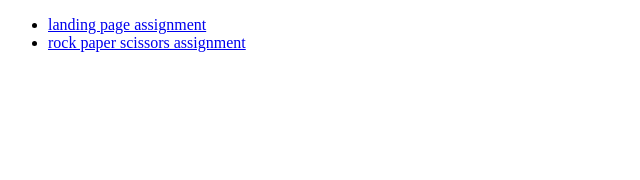
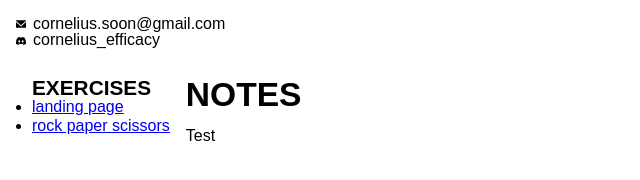
Before and after one commit to csrail/theodinproject2023, a plain HTML site: page index.html in a window 1280 px wide. Shown: the whole page, without its empty margins (0-640 px from the left). Drawn offline with Linux system fonts and the light colour scheme.

Commit message:
Enhance landing page

```diff
--- a/index.html
+++ b/index.html
@@ -3,12 +3,41 @@
 <head>
     <meta charset="UTF-8">
     <title>Base Directory</title>
+    <link rel="stylesheet" href="./reset.css">
+    <link rel="stylesheet" href="./style.css">
 </head>
 <body>
-<ul>
-    <li><a href="./landing-page/index.html">landing page assignment</a></li>
-    <li><a href="./rock-paper-scissors/index.html">rock paper scissors assignment</a></li>
-</ul>
+    <div class="header">
+        <div>
+            <div>
+                <img src="./email-icon.svg" alt="email: " width="10px">
+            </div>
+            <div>cornelius.soon@gmail.com</div>
+        </div>
+        <div>
+            <div>
+                <img src="./discord-black-icon.svg" alt="discord: " width="10px">
+            </div>
+            <div>cornelius_efficacy</div>
+        </div>
+
+    </div>
+    <div class="center">
+        <div class="side">
+            <h2>EXERCISES</h2>
+            <ul>
+                <li><a href="./landing-page/index.html">landing page</a></li>
+                <li><a href="./rock-paper-scissors/index.html">rock paper scissors</a></li>
+            </ul>
+        </div>
+        <div class="main">
+            <h1>NOTES</h1>
+            <p>Test</p>
+        </div>
+    </div>
+<!--    <div class="footer">-->
+<!--        <div>FOOTER</div>-->
+<!--    </div>-->
 
 </body>
 </html>
--- /dev/null
+++ b/reset.css
@@ -0,0 +1,102 @@
+/*
+html5doctor.com Reset Stylesheet
+v1.6.1
+Last Updated: 2010-09-17
+Author: Richard Clark - http://richclarkdesign.com
+Twitter: @rich_clark
+*/
+
+html, body, div, span, object, iframe,
+h1, h2, h3, h4, h5, h6, p, blockquote, pre,
+abbr, address, cite, code,
+del, dfn, em, img, ins, kbd, q, samp,
+small, strong, sub, sup, var,
+b, i,
+dl, dt, dd, ol, ul, li,
+fieldset, form, label, legend,
+table, caption, tbody, tfoot, thead, tr, th, td,
+article, aside, canvas, details, figcaption, figure,
+footer, header, hgroup, menu, nav, section, summary,
+time, mark, audio, video {
+    margin:0;
+    padding:0;
+    border:0;
+    outline:0;
+    font-size:100%;
+    vertical-align:baseline;
+    background:transparent;
+}
+
+body {
+    line-height:1;
+}
+
+article,aside,details,figcaption,figure,
+footer,header,hgroup,menu,nav,section {
+    display:block;
+}
+
+nav ul {
+    list-style:none;
+}
+
+blockquote, q {
+    quotes:none;
+}
+
+blockquote:before, blockquote:after,
+q:before, q:after {
+    content:'';
+    content:none;
+}
+
+a {
+    margin:0;
+    padding:0;
+    font-size:100%;
+    vertical-align:baseline;
+    background:transparent;
+}
+
+/* change colours to suit your needs */
+ins {
+    background-color:#ff9;
+    color:#000;
+    text-decoration:none;
+}
+
+/* change colours to suit your needs */
+mark {
+    background-color:#ff9;
+    color:#000;
+    font-style:italic;
+    font-weight:bold;
+}
+
+del {
+    text-decoration: line-through;
+}
+
+abbr[title], dfn[title] {
+    border-bottom:1px dotted;
+    cursor:help;
+}
+
+table {
+    border-collapse:collapse;
+    border-spacing:0;
+}
+
+/* change border colour to suit your needs */
+hr {
+    display:block;
+    height:1px;
+    border:0;
+    border-top:1px solid #cccccc;
+    margin:1em 0;
+    padding:0;
+}
+
+input, select {
+    vertical-align:middle;
+}
--- /dev/null
+++ b/style.css
@@ -0,0 +1,64 @@
+html,body {
+    height: 100%;
+    font-family: sans-serif;
+}
+
+body {
+    display: flex;
+    flex-direction: column;
+}
+
+h1 {
+    font-size: 2.1em;
+}
+
+h2 {
+    font-size: 1.3em;
+}
+
+.header {
+    height: 30px;
+    display: flex;
+    flex-direction: column;
+    padding: 1em;
+}
+
+.header > div {
+    display: flex;
+    gap: 7px;
+}
+
+.center {
+    display: flex;
+    flex: auto;
+    padding: 1em 1em 1em 2em;
+    flex-wrap: wrap;
+}
+
+.side {
+    padding-right: 1em;
+}
+
+.side ul {
+    display: flex;
+    flex-direction: column;
+    gap: 0.2em;
+}
+
+.main {
+    display: flex;
+    flex-direction: column;
+    gap: 1em;
+}
+
+/*.footer {*/
+/*    height: 30px;*/
+/*    display: flex;*/
+/*    flex-direction: column;*/
+/*    justify-content: center;*/
+/*    padding: 1em;*/
+/*}*/
+
+/*div {*/
+/*    border: 1px red solid;*/
+/*}*/
```
Also changed, not shown: README.md, discord-black-icon.svg (added), email-icon.svg (added).
